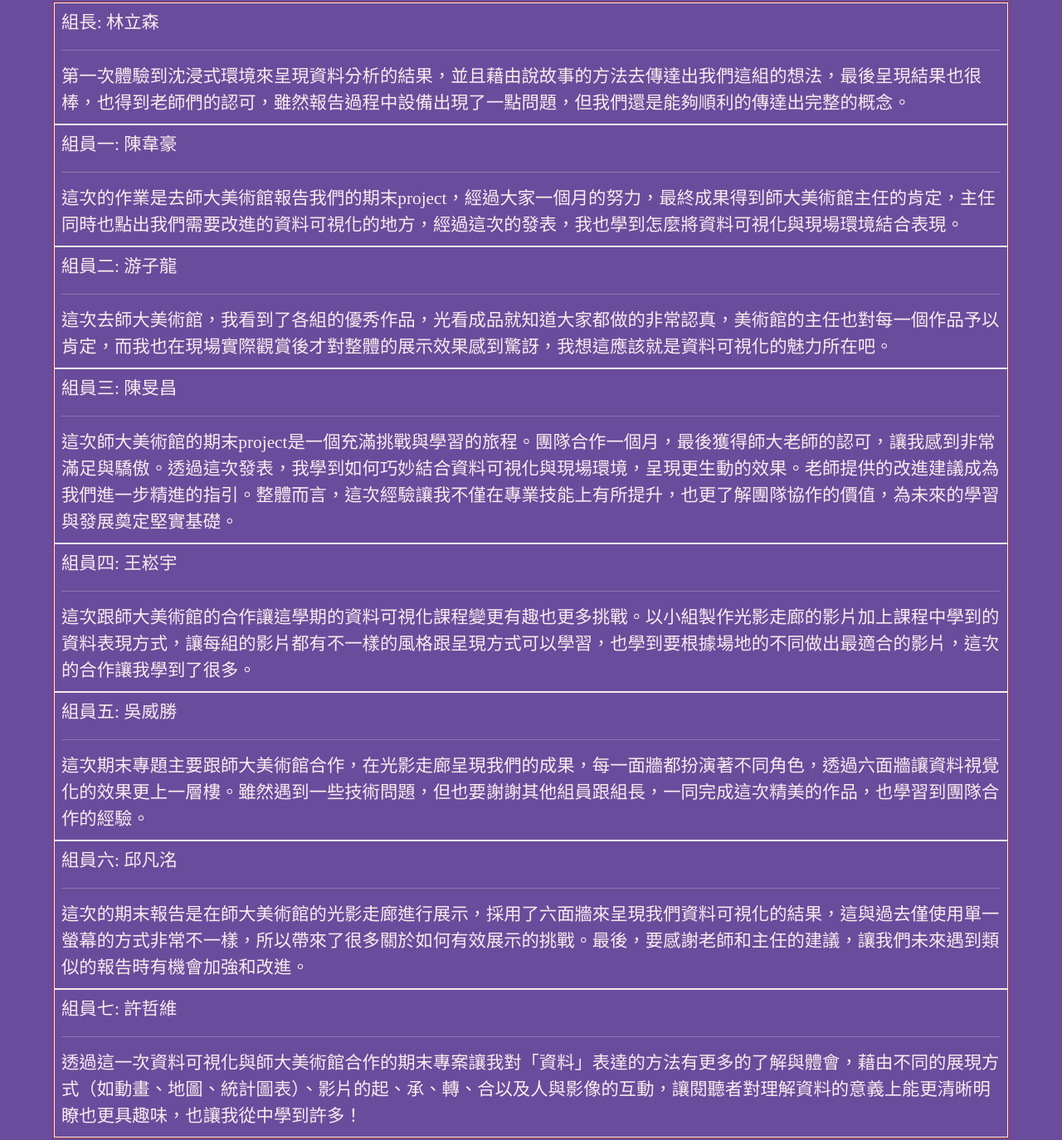
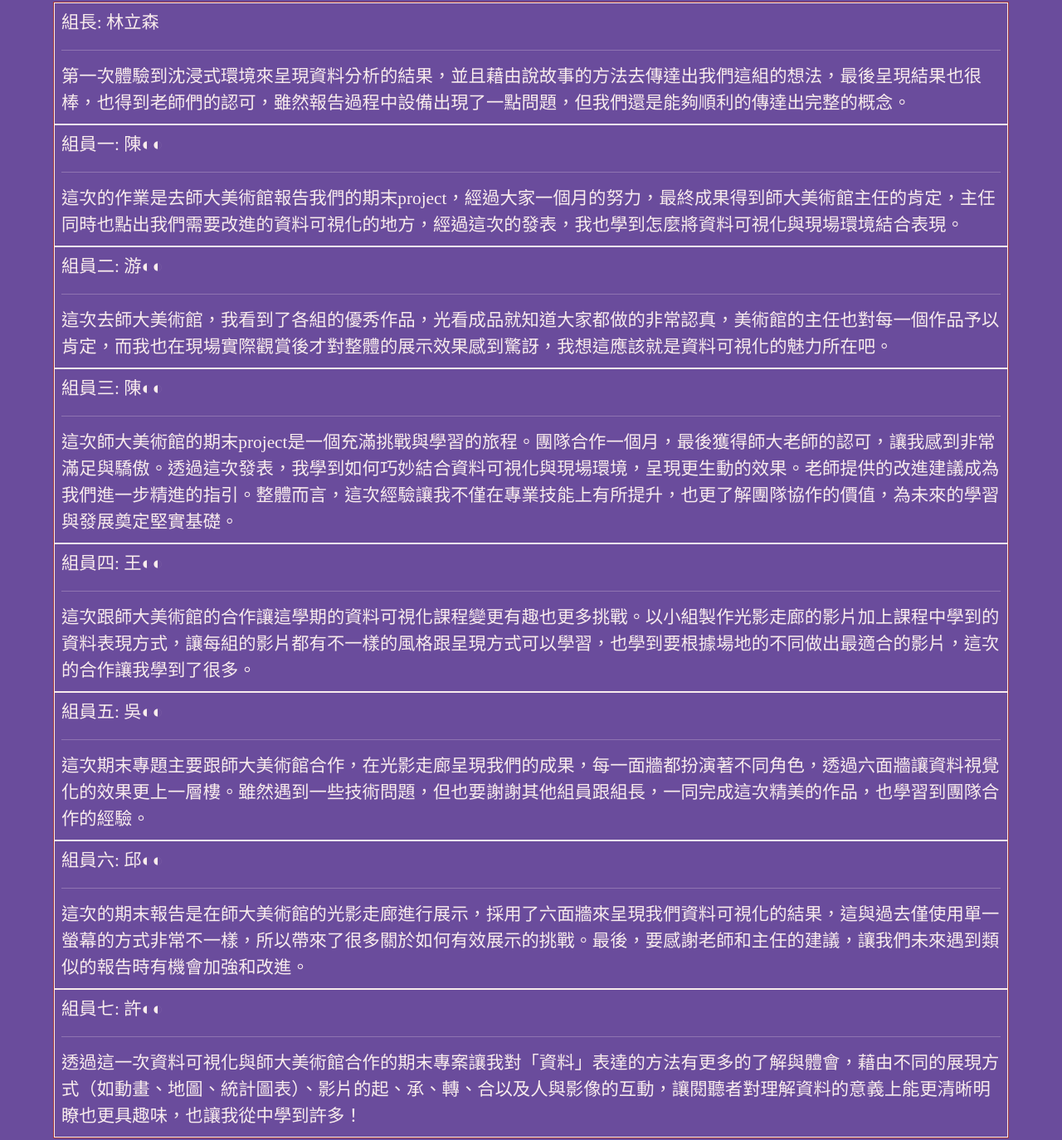
Before and after one commit to LINlisen/vis2023f, a plain HTML site: page hw10/index.html in a window 1280 px wide. Shown: the part 90-1464 px from the top of the page at 83% size. Drawn offline with nearby package versions, Linux system fonts and the light colour scheme.

Commit message:
Update index.html

```diff
--- a/hw10/index.html
+++ b/hw10/index.html
@@ -183,31 +183,31 @@
       第一次體驗到沈浸式環境來呈現資料分析的結果，並且藉由說故事的方法去傳達出我們這組的想法，最後呈現結果也很棒，也得到老師們的認可，雖然報告過程中設備出現了一點問題，但我們還是能夠順利的傳達出完整的概念。
     </div>
     <div class="col-md-12 twenty">
-      組員一: 陳韋豪<hr>
+      組員一: 陳◐◐<hr>
       這次的作業是去師大美術館報告我們的期末project，經過大家一個月的努力，最終成果得到師大美術館主任的肯定，主任同時也點出我們需要改進的資料可視化的地方，經過這次的發表，我也學到怎麼將資料可視化與現場環境結合表現。
     </div>
     <div class="col-md-12 twenty">
-      組員二: 游子龍<hr>
+      組員二: 游◐◐<hr>
       這次去師大美術館，我看到了各組的優秀作品，光看成品就知道大家都做的非常認真，美術館的主任也對每一個作品予以肯定，而我也在現場實際觀賞後才對整體的展示效果感到驚訝，我想這應該就是資料可視化的魅力所在吧。
     </div>
     <div class="col-md-12 twenty">
-      組員三: 陳旻昌<hr>
+      組員三: 陳◐◐<hr>
       這次師大美術館的期末project是一個充滿挑戰與學習的旅程。團隊合作一個月，最後獲得師大老師的認可，讓我感到非常滿足與驕傲。透過這次發表，我學到如何巧妙結合資料可視化與現場環境，呈現更生動的效果。老師提供的改進建議成為我們進一步精進的指引。整體而言，這次經驗讓我不僅在專業技能上有所提升，也更了解團隊協作的價值，為未來的學習與發展奠定堅實基礎。
     </div>
     <div class="col-md-12 twenty">
-      組員四: 王崧宇<hr>
+      組員四: 王◐◐<hr>
       這次跟師大美術館的合作讓這學期的資料可視化課程變更有趣也更多挑戰。以小組製作光影走廊的影片加上課程中學到的資料表現方式，讓每組的影片都有不一樣的風格跟呈現方式可以學習，也學到要根據場地的不同做出最適合的影片，這次的合作讓我學到了很多。
     </div>
     <div class="col-md-12 twenty">
-      組員五: 吳威勝<hr>
+      組員五: 吳◐◐<hr>
       這次期末專題主要跟師大美術館合作，在光影走廊呈現我們的成果，每一面牆都扮演著不同角色，透過六面牆讓資料視覺化的效果更上一層樓。雖然遇到一些技術問題，但也要謝謝其他組員跟組長，一同完成這次精美的作品，也學習到團隊合作的經驗。
     </div>
     <div class="col-md-12 twenty">
-      組員六: 邱凡洺<hr>
+      組員六: 邱◐◐<hr>
       這次的期末報告是在師大美術館的光影走廊進行展示，採用了六面牆來呈現我們資料可視化的結果，這與過去僅使用單一螢幕的方式非常不一樣，所以帶來了很多關於如何有效展示的挑戰。最後，要感謝老師和主任的建議，讓我們未來遇到類似的報告時有機會加強和改進。
     </div>
     <div class="col-md-12 twenty">
-      組員七: 許哲維<hr>
+      組員七: 許◐◐<hr>
       透過這一次資料可視化與師大美術館合作的期末專案讓我對「資料」表達的方法有更多的了解與體會，藉由不同的展現方式（如動畫、地圖、統計圖表）、影片的起、承、轉、合以及人與影像的互動，讓閱聽者對理解資料的意義上能更清晰明瞭也更具趣味，也讓我從中學到許多！
     </div>
   </div>
```
